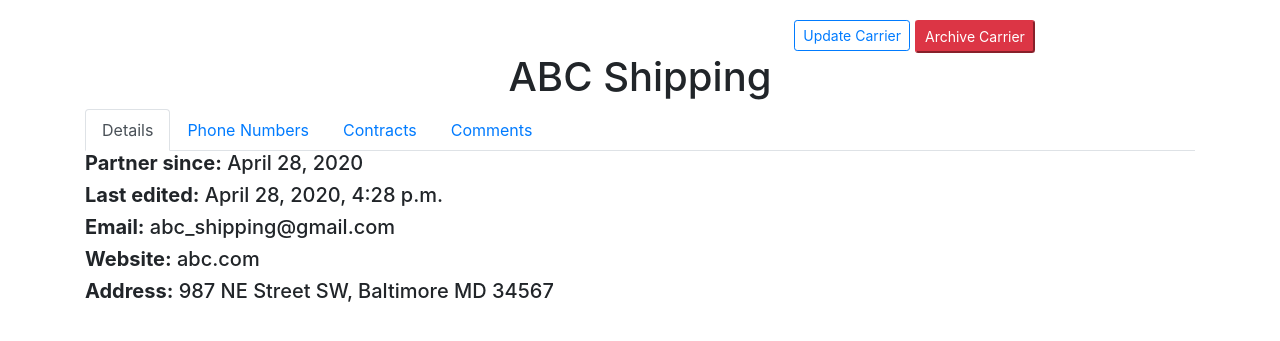
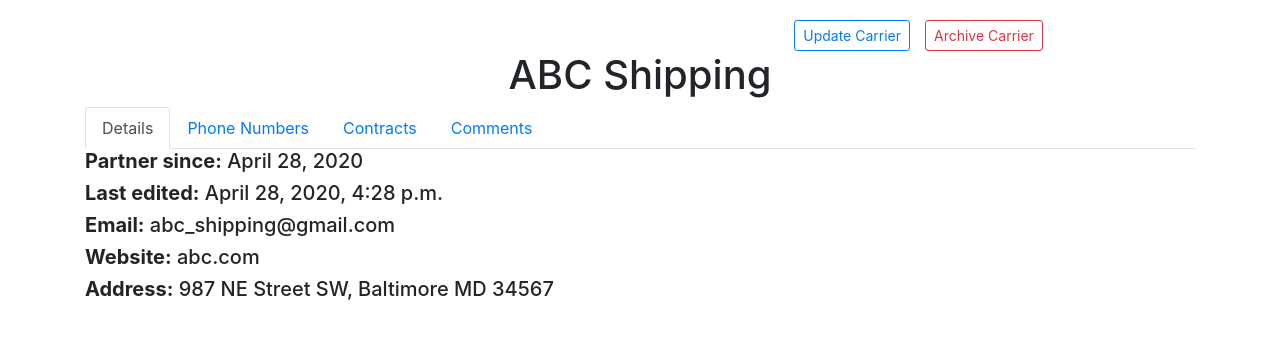
Before and after one commit to John-W-Stevens/contract_manager, a Django app: template manager_app/templates/carrier.html in a window 1280 px wide. Shown: the part 56-397 px from the top of the page. Run offline with Django 3.2, Linux system fonts and the light colour scheme; the template is opened without the code that fills it: values that come from a table or form of the project are taken from there, others are empty; data comes from the database, SQL or seed files in the repository; both versions use the stored data as it was after the commit; some libraries are stand-ins or nearby versions.

Commit message:
updated carriers tables

```diff
--- a/manager_app/templates/carrier.html
+++ b/manager_app/templates/carrier.html
@@ -20,7 +20,7 @@
     }
 
     #update_but{
-      margin-right: -25px;
+      margin-right: -15px;
     }
 
     #edit_button{
@@ -64,11 +64,11 @@
     <div class="col-3 text-left">
       {% if carrier.archived == False %}
       <div >
-        <button class="btn-danger btn-sm" data-toggle="modal" data-carrier-id="{{carrier.id}}" data-target="#archive_modal">Archive Carrier</button>
+        <button class="btn btn-outline-danger btn-sm" data-toggle="modal" data-carrier-id="{{carrier.id}}" data-target="#archive_modal">Archive Carrier</button>
       </div>
       {% else %}
       <div>
-        <button class="btn-outline-success btn-sm" data-toggle="modal" data-target="#archive_modal">Restore Carrier</button>
+        <button class="btn btn-outline-success btn-sm" data-toggle="modal" data-target="#archive_modal">Restore Carrier</button>
       </div>
       {% endif %}
     </div>
@@ -122,7 +122,7 @@
               <tr>
                 <td>{{number.number}}</td>
                 <td>{{number.number_type}}</td>
-                <td><button class="btn-outline-primary btn-sm edit_this_phone" data-toggle="modal" data-phoneid="{{number.id}}" data-target="#phone_edit_modal" id='edit_button'>Edit Number</button><button class="btn-outline-danger btn-sm delete_this_phone" data-toggle="modal" data-phoneid="{{number.id}}" data-target="#phone_delete_modal">Delete Number</button></td>
+                <td><button class="btn btn-outline-primary btn-sm edit_this_phone" data-toggle="modal" data-phoneid="{{number.id}}" data-target="#phone_edit_modal" id='edit_button'>Edit Number</button><button class="btn btn-outline-danger btn-sm delete_this_phone" data-toggle="modal" data-phoneid="{{number.id}}" data-target="#phone_delete_modal">Delete Number</button></td>
               </tr>
               {% endfor %}
             </tbody>
@@ -137,6 +137,7 @@
             <thead class = "thead-light">
               <tr>
                 <th>Contract Id</th>
+                <th>Trip Number</th>
                 <th>Customer</th>
                 <th>Deliver By</th>
                 <th>Status</th>
@@ -144,12 +145,15 @@
             </thead>
             <tbody>
               {% for contract in carrier.contracts.all %}
+              {% if contract.archived == False %}
               <tr>
-                <td><a href="/dashboard/contract/{{customer.id}}">{{contract.id}}</a></td>
+                <td><a href="/dashboard/contract/{{contract.id}}">{{contract.id}}</a></td>
+                <td>{{contract.trip_number}}</td>
                 <td><a href="/dashboard/customer/{{contract.customer.id}}">{{contract.customer.name}}</a></td>
                 <td>{{contract.delivery_time|date:"g:i A, M d, yy"}}</td>
                 <td>{{contract.status}}</td>
               </tr>
+              {% endif %}
               {% endfor %}
             </tbody>
           </table>
@@ -472,6 +476,8 @@
     <script src="https://cdn.jsdelivr.net/npm/popper.js@1.16.0/dist/umd/popper.min.js" integrity="sha384-Q6E9RHvbIyZFJoft+2mJbHaEWldlvI9IOYy5n3zV9zzTtmI3UksdQRVvoxMfooAo" crossorigin="anonymous"></script>
     <!-- bootstrap.js-->
     <script type="text/javascript" src="{% static 'bootstrap.js' %}"></script>
+    <script src="{% static 'jquery.dataTables.min.js' %}"></script>
+    <script src="{% static 'dataTables.bootstrap4.min.js' %}"></script>
     <!-- Custom JavaScript -->
     <!-- <script type="text/javascript" src="script.js"></script> -->
 
@@ -482,6 +488,17 @@
     })
   </script>
 
+  <script>
+      $(document).ready(function() {
+        $("#contracts_datatable").DataTable();
+        $("#comments_datatable").DataTable();
+        $("#phones_datatable").DataTable();
+      });
+  </script>
+
+  <script>
+    $("#example_filter").addClass("text-right")
+  </script>
 
 </body>
 
--- a/manager_app/templates/customer.html
+++ b/manager_app/templates/customer.html
@@ -460,20 +460,24 @@
         $("#phones_datatable").DataTable();
       });
     </script>
+
     <script>
       $(".phonedeletebutton").on("click", function(){
         var phoneid = $(this).attr("data-phoneid")
         $("#phoneid").val(phoneid)
       });
     </script>
+
     <script>
       $(".phoneeditbutton").on("click", function(){
         var phoneid = $(this).attr("data-phoneid")
         $("#editphoneid").val(phoneid)
       });
     </script>
+
     <script>
       $("#example_filter").addClass("text-right")
     </script>
+
   </body>
 </html>
```
Also changed, not shown: db.sqlite3.
